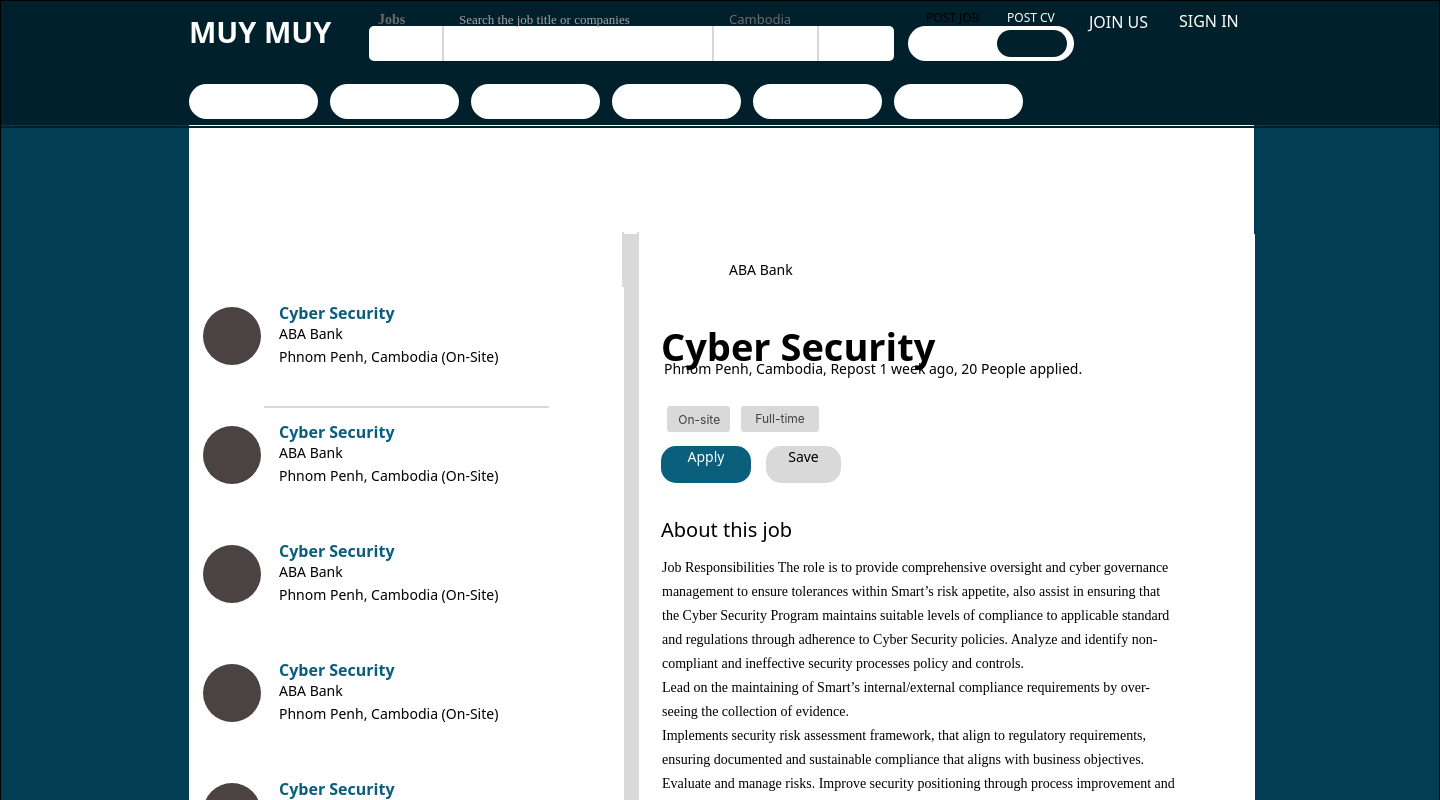
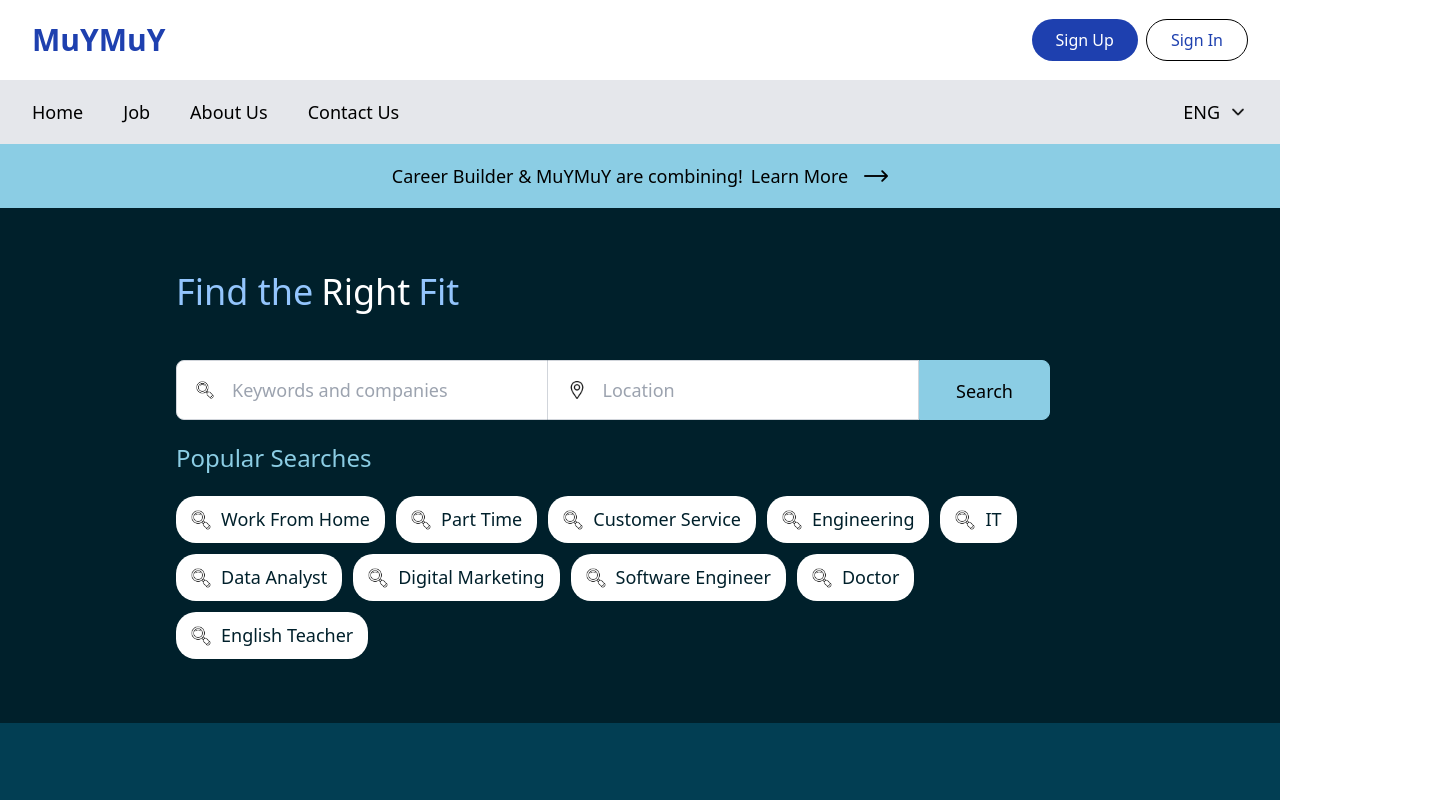
Before and after one commit to Conclusious/Job-Listing, a React (Vite) app in the folder frontend/: page / in a window 1280 px wide. Shown: the top 800 px of the page, 1440 px wide, since content can reach past the window. Built offline with nearby package versions, Linux system fonts and the light colour scheme.

Commit message:
changes:Homepage Hide sign-in and sign-up button after login or register

```diff
--- a/frontend/src/App.jsx
+++ b/frontend/src/App.jsx
@@ -9,10 +9,10 @@
   return (
     <BrowserRouter>
       <Routes>
-        <Route path="/Home" element={<Homepage/>}></Route>
+        <Route path="/" element={<Homepage/>}></Route>
         <Route path="/Login" element={<Loginpage/>}></Route>
         <Route path="/Profile" element={<Profile/>}></Route>
-        <Route path="/" element={<SearchResult/>}></Route>
+        <Route path="/SearchResult" element={<SearchResult/>}></Route>
         <Route path="*" element={<div>404 - Page Not Found</div>}></Route>
       </Routes>
     </BrowserRouter>
--- a/frontend/src/components/Homepage.jsx
+++ b/frontend/src/components/Homepage.jsx
@@ -1,8 +1,14 @@
-import React from 'react';
+import React, { useEffect, useState } from 'react';
 import { useNavigate } from 'react-router-dom';
 
 function Homepage() {
   const navigate = useNavigate();
+  const [Login,setLogin]=useState(false)
+
+  useEffect(()=>{
+    const loggedIn = localStorage.getItem('Login')=='true';
+    setLogin(loggedIn);
+  },[]);
 
   const goToLogin = () => {
     navigate('/login');
@@ -18,12 +24,28 @@
       <header className="flex justify-between items-center bg-white h-20 px-8">
         <h2 className="text-3xl text-blue-800 font-semibold">MuYMuY</h2>
         <div className="flex gap-2">
-          <button onClick={goToRegister} className="bg-blue-800 text-white px-6 py-2 rounded-full hover:bg-blue-600">
-            Sign Up
-          </button>
-          <button onClick={goToLogin} className="bg-white border border-black text-blue-800 px-6 py-2 rounded-full hover:bg-blue-300">
-            Sign In
-          </button>
+          {Login ? (
+            <img
+              src="/images/user-icon.png"
+              alt="Account Icon"
+              className="w-10 h-10 rounded-full"
+            />
+          ) : (
+            <>
+              <button
+                onClick={goToRegister}
+                className="bg-blue-800 text-white px-6 py-2 rounded-full hover:bg-blue-600"
+              >
+                Sign Up
+              </button>
+              <button
+                onClick={goToLogin}
+                className="bg-white border border-black text-blue-800 px-6 py-2 rounded-full hover:bg-blue-300"
+              >
+                Sign In
+              </button>
+            </>
+          )}
         </div>
       </header>
 
--- a/frontend/src/components/Loginpage.jsx
+++ b/frontend/src/components/Loginpage.jsx
@@ -45,6 +45,7 @@
       console.log('Response Status:', response.status);
     console.log('Response Data:', data);
     if (response.ok) {
+      localStorage.setItem('Login', 'true');
       alert('Registration successful!');
       navigate('/');
     } else {
@@ -74,6 +75,7 @@
       console.log('Response Status:', response.status);
       console.log('Response Data:', data);
       if (response.ok) {
+        localStorage.setItem('Login', 'true');
         alert('Login successful!');
         navigate('/');
       } else {
```
Also changed, not shown: 5 other files (tests, documents, lock files or other folders).
